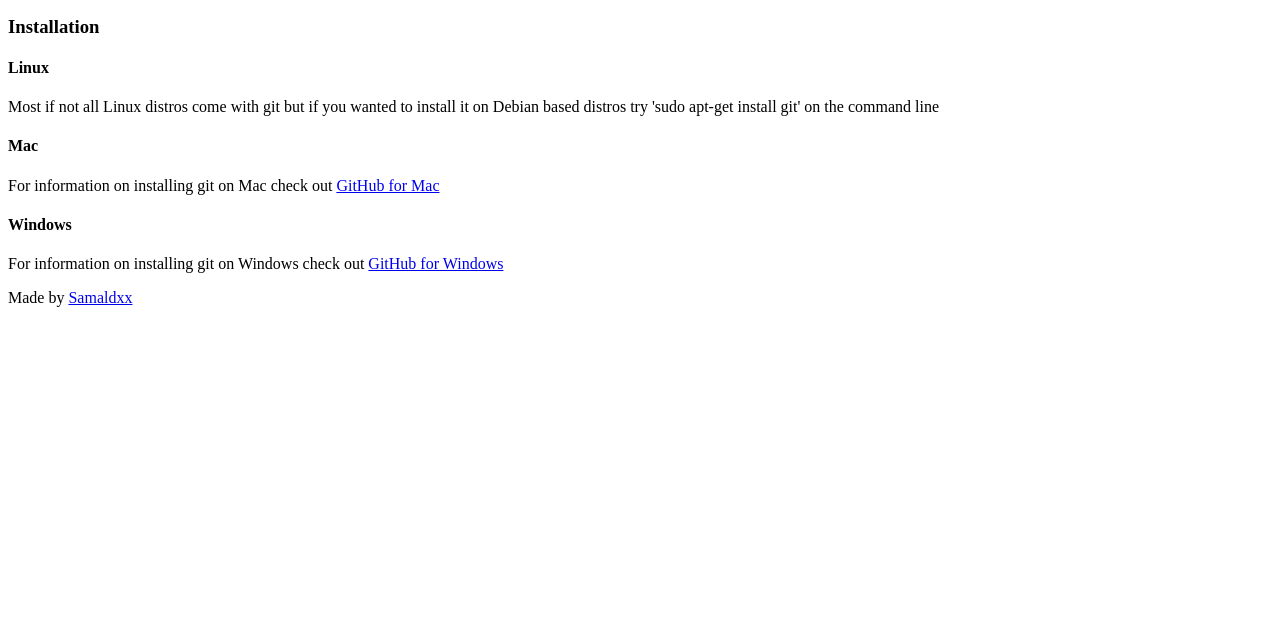
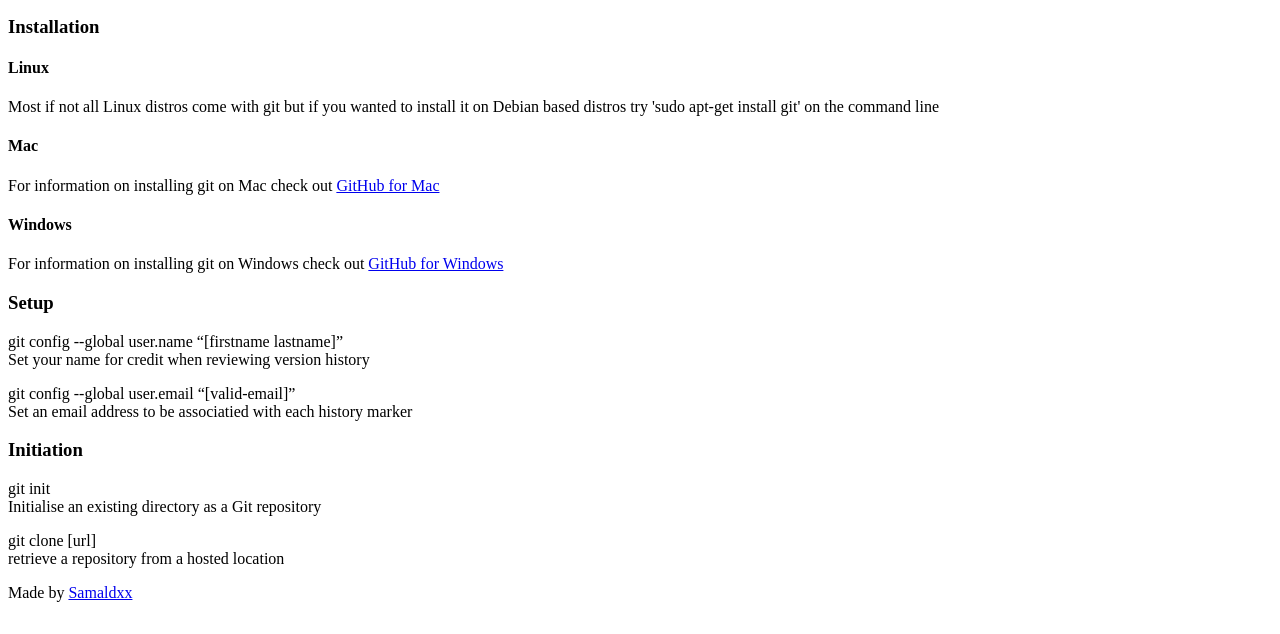
Before and after one commit to Samaldxx/cheatsheet, a plain HTML site: page index.html in a window 1280 px wide. Shown: the part 166-800 px from the top of the page. Drawn offline with Linux system fonts and the light colour scheme.

Commit message:
Add setup section

```diff
--- a/index.html
+++ b/index.html
@@ -46,6 +46,32 @@
             For information on installing git on Windows check out <a href="https://windows.github.com">
             GitHub for Windows</a>
         </p>
+        <h3>
+            Setup
+        </h3>
+        <p>
+            git config --global user.name “[firstname lastname]”
+            <br>
+            Set your name for credit when reviewing version history
+        </p>
+        <p>
+            git config --global user.email “[valid-email]”
+            <br>
+            Set an email address to be associatied with each history marker
+        </p>
+        <h3>
+            Initiation
+        </h3>
+        <p>
+            git init
+            <br>
+            Initialise an existing directory as a Git repository
+        </p>
+        <p>
+            git clone [url]
+            <br>
+            retrieve a repository from a hosted location
+        </p>
     </header>
     <footer>
         Made by <a href="https://github.com/Samaldxx">Samaldxx</a>
```
